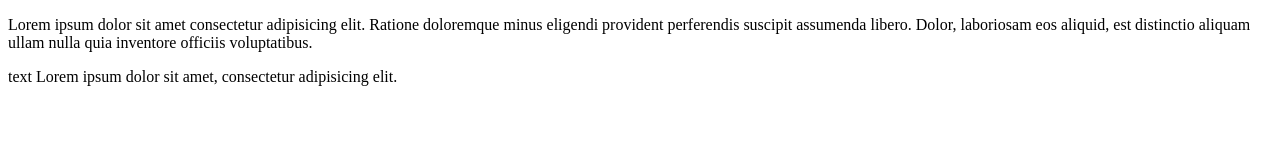
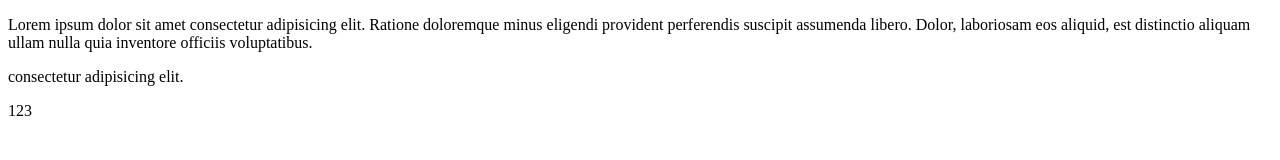
Before and after one commit to dmitrylukansky/test, a plain HTML site: page index.html in a window 1280 px wide. Drawn offline with Linux system fonts and the light colour scheme.

Commit message:
del tx add div

```diff
--- a/index.html
+++ b/index.html
@@ -12,6 +12,7 @@
       Dolor, laboriosam eos aliquid, est distinctio aliquam ullam nulla quia
       inventore officiis voluptatibus.
     </p>
-    <p>text Lorem ipsum dolor sit amet, consectetur adipisicing elit.</p>
+    <p>consectetur adipisicing elit.</p>
+    <div>123</div>
   </body>
 </html>
```
